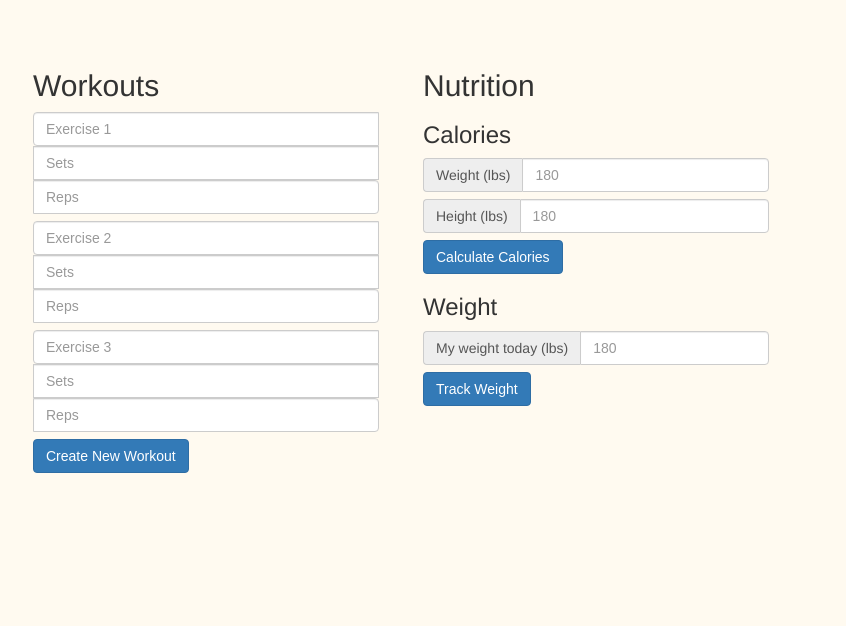
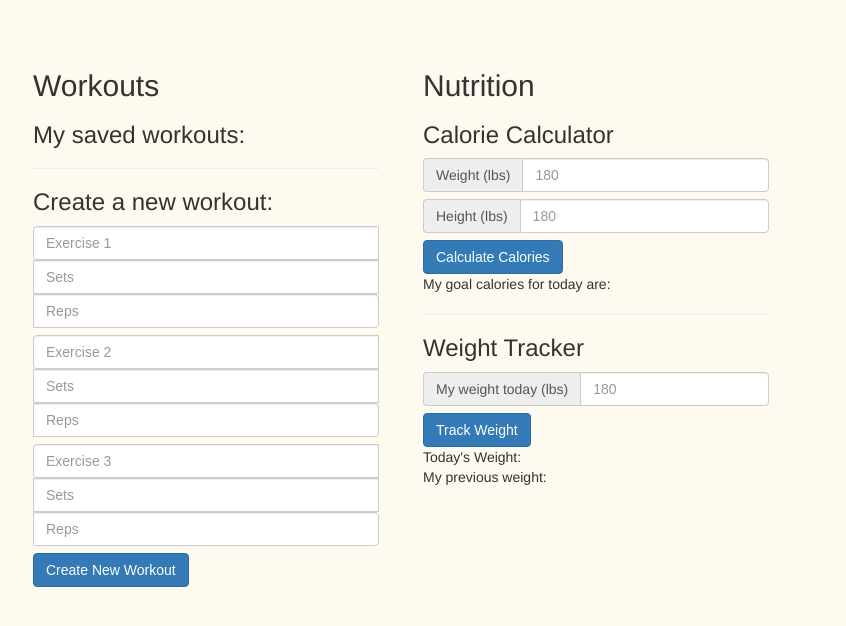
Before and after one commit to bobbyt1997/swolemate, a website: page public/app/index.html in a window 1280 px wide. Shown: the full height of the page, 434-1280 px from the left. Drawn offline with nearby package versions, Linux system fonts and the light colour scheme; no server answers.

Commit message:
Added empty divs to store results

```diff
--- a/public/app/index.html
+++ b/public/app/index.html
@@ -52,6 +52,11 @@
             <div class="col col-md-4">
                 <section>
                     <h2>Workouts</h2>
+                    <h3>My saved workouts:</h3>
+                    <div id="workouts"></div>
+
+                    <hr/>
+                    <h3>Create a new workout:</h3>
                     <div class="input-group">
                         <input id="input-weight" type="text" id="exercise-1" class="form-control" placeholder="Exercise 1">
                         <input id="input-weight" type="text" id="exercise-1-s" class="form-control" placeholder="Sets">
@@ -68,12 +73,15 @@
                         <input id="input-weight" type="text" id="exercise-1-r" class="form-control" placeholder="Reps">
                     </div>
                     <button type="button" id="create-workout-btn" class="btn btn-primary">Create New Workout</button>
+
+
+
                 </section>
             </div>
             <div class="col col-md-4">
                 <section>
                     <h2>Nutrition</h2>
-                    <h3>Calories</h3>
+                    <h3>Calorie Calculator</h3>
                     <div class="input-group">
                         <span class="input-group-addon">Weight (lbs)</span>
                         <input id="input-weight" type="text" class="form-control" placeholder="180">
@@ -83,16 +91,21 @@
                         <input id="input-weight" type="text" class="form-control" placeholder="180">
                     </div>
                     <button type="button" id="calculate-calories-btn" class="btn btn-primary">Calculate Calories</button>
+                    <div>My goal calories for today are:</div>
+                    <div id="calculated-calories"></div>
+                    <hr/>
 
-                    <h3>Weight</h3>
+                    <h3>Weight Tracker</h3>
                     <div class="input-group">
                         <span class="input-group-addon">My weight today (lbs)</span>
                         <input id="input-weight" type="text" class="form-control" placeholder="180">
                     </div>
                     <button type="button" id="calculate-calories-btn" class="btn btn-primary">Track Weight</button>
 
+                    <div>Today's Weight:</div>
                     <div id="todays-weight"></div>
-                    <div id="previous-weights"></div>
+                    <div>My previous weight:</div>
+                    <div id="previous-weight"></div>
                 </section>
             </div>
         </div>
```
